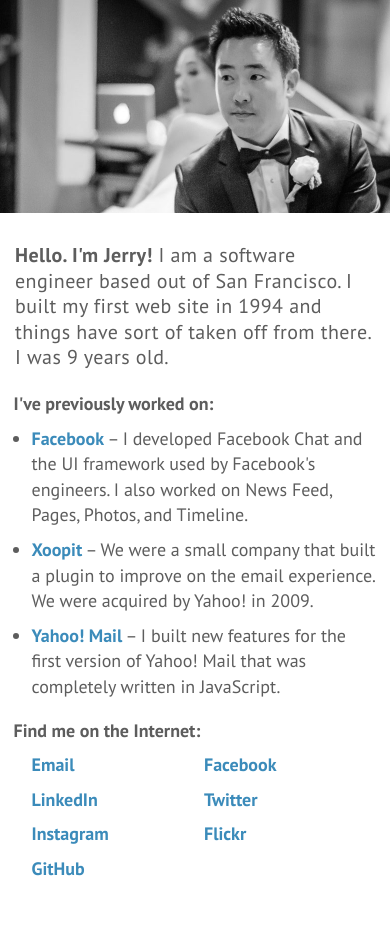
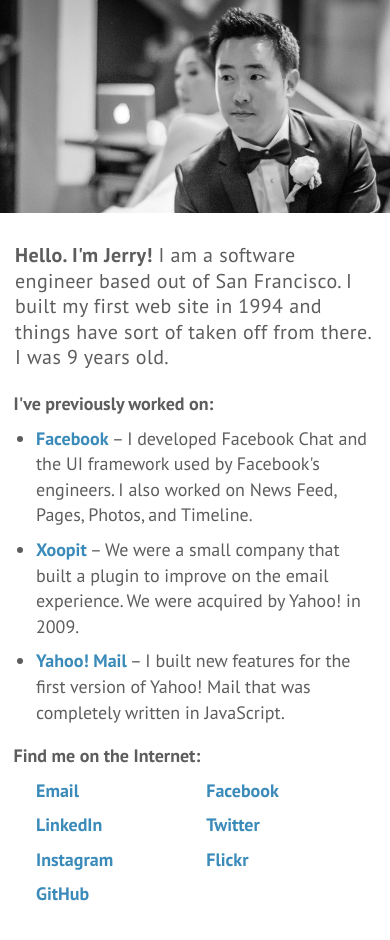
Before and after one commit to jerrysu/jerrysu.me, a website: page src/index.html in a window 390 px wide. Drawn offline with Linux system fonts and the light colour scheme.

Commit message:
Fix bullet alignment on mobile

```diff
--- a/src/css/style.css
+++ b/src/css/style.css
@@ -110,7 +110,7 @@ ul.links li:last-child:after {
   }
 
   ul {
-    padding-left: 1.75em;
+    padding-left: 2em;
   }
 
   ul.links li {
```
